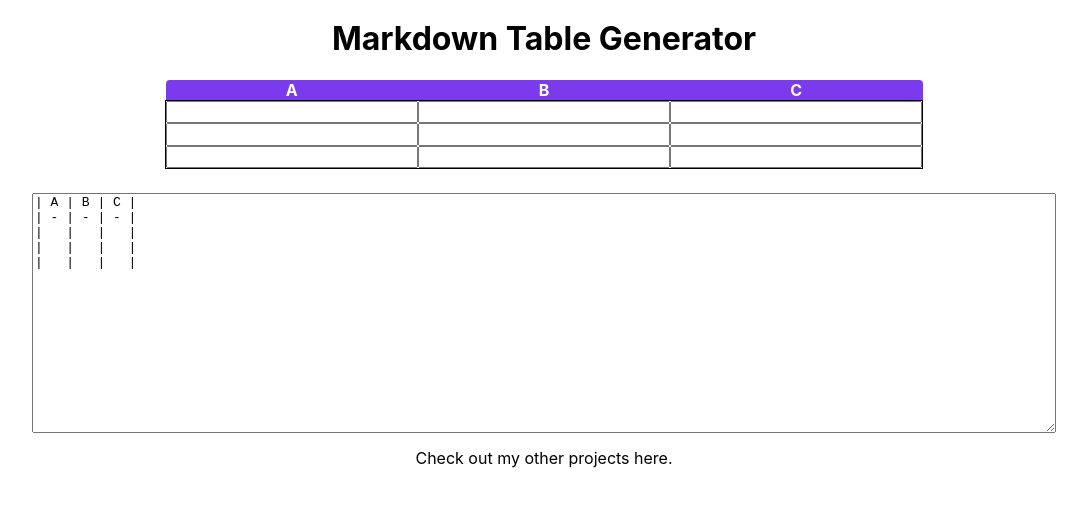
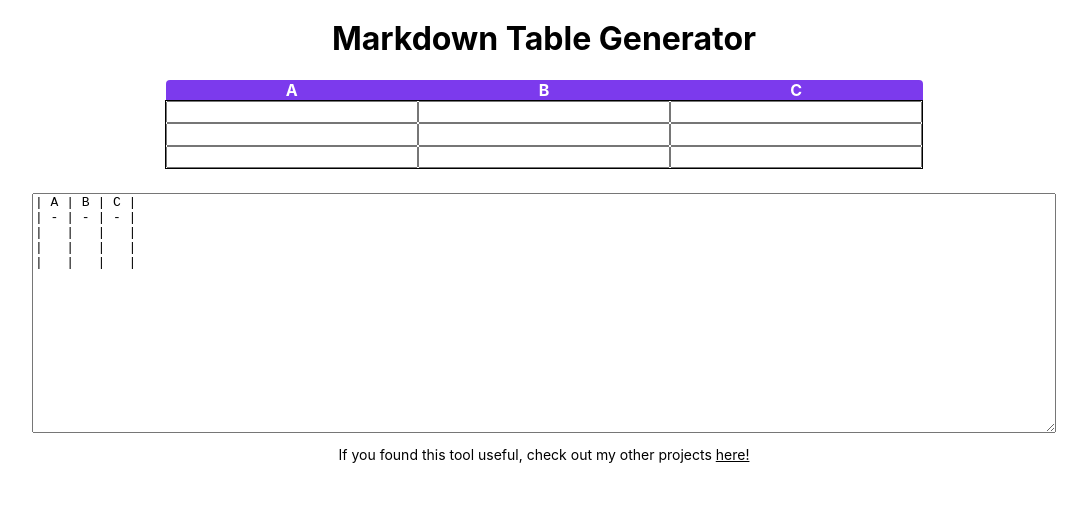
Before and after one commit to RogueArt/markdown-table-gen, a Next.js app: page / in a window 1280 px wide. Shown: the top 506 px of the page, without its empty margins (96-1183 px from the left). Built offline with nearby package versions, Linux system fonts and the light colour scheme.

Commit message:
Created styling for footer

```diff
--- a/pages/index.js
+++ b/pages/index.js
@@ -83,8 +83,8 @@ export default function Home() {
       {/* Footer */}
       <footer className="footer">
         <p className="footer__contact">
-          Check out my other projects{' '}
-          <a href="https://github.com/RogueArt">here.</a>
+          If you found this tool useful, check out my other projects{' '}
+          <a className="footer__link" href="https://github.com/RogueArt">here!</a>
         </p>
       </footer>
     </div>
--- a/styles/index.scss
+++ b/styles/index.scss
@@ -48,6 +48,16 @@ $purple: #7C3AED;
   height: 240px;
 }
 
+.footer {
+  &__contact {
+    font-size: 14px;
+  }
+
+  &__link {
+    text-decoration: underline;
+  }
+}
+
 // For debugging purposes only
 // table, th, td {
 //   border: 1px solid black;
```
